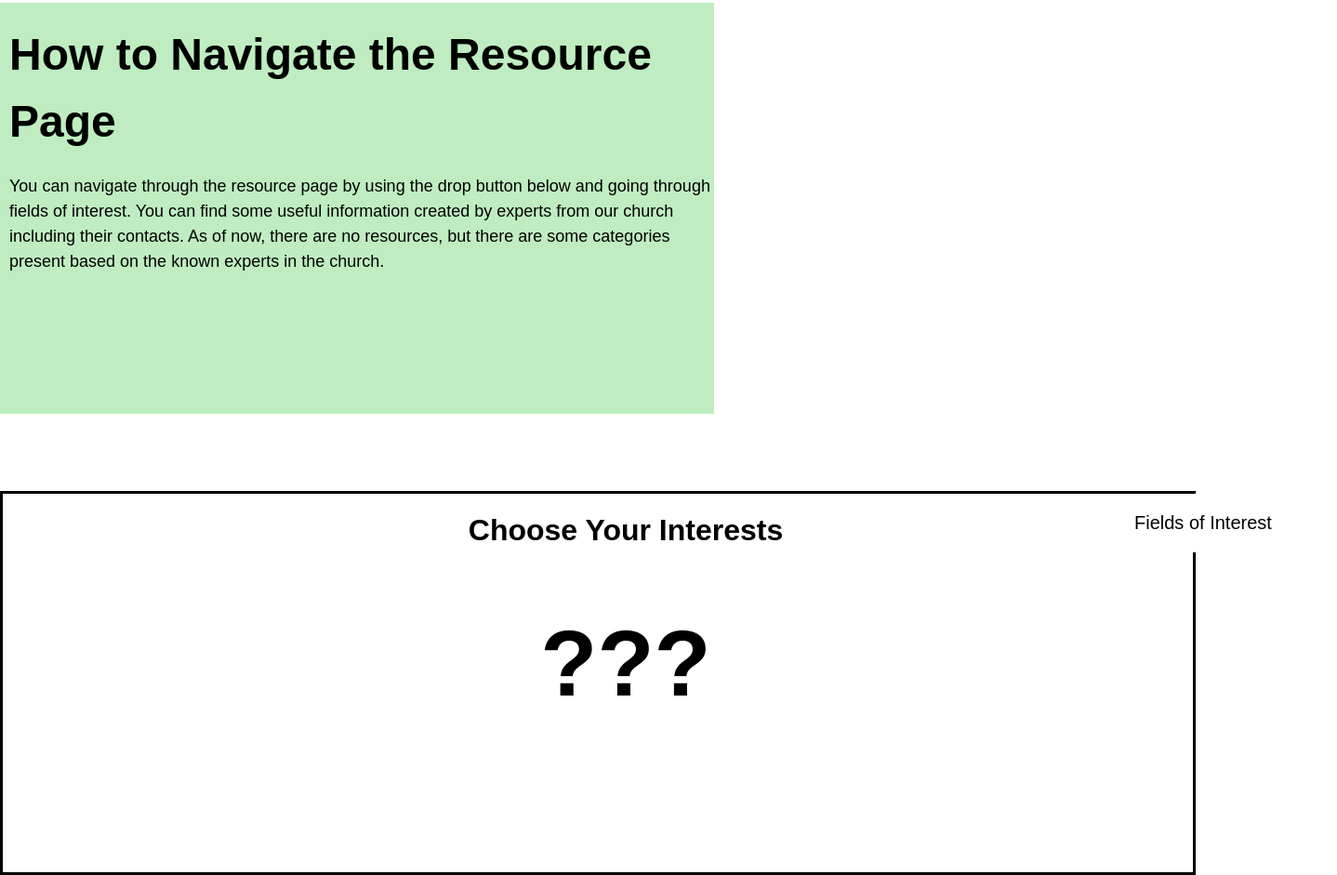
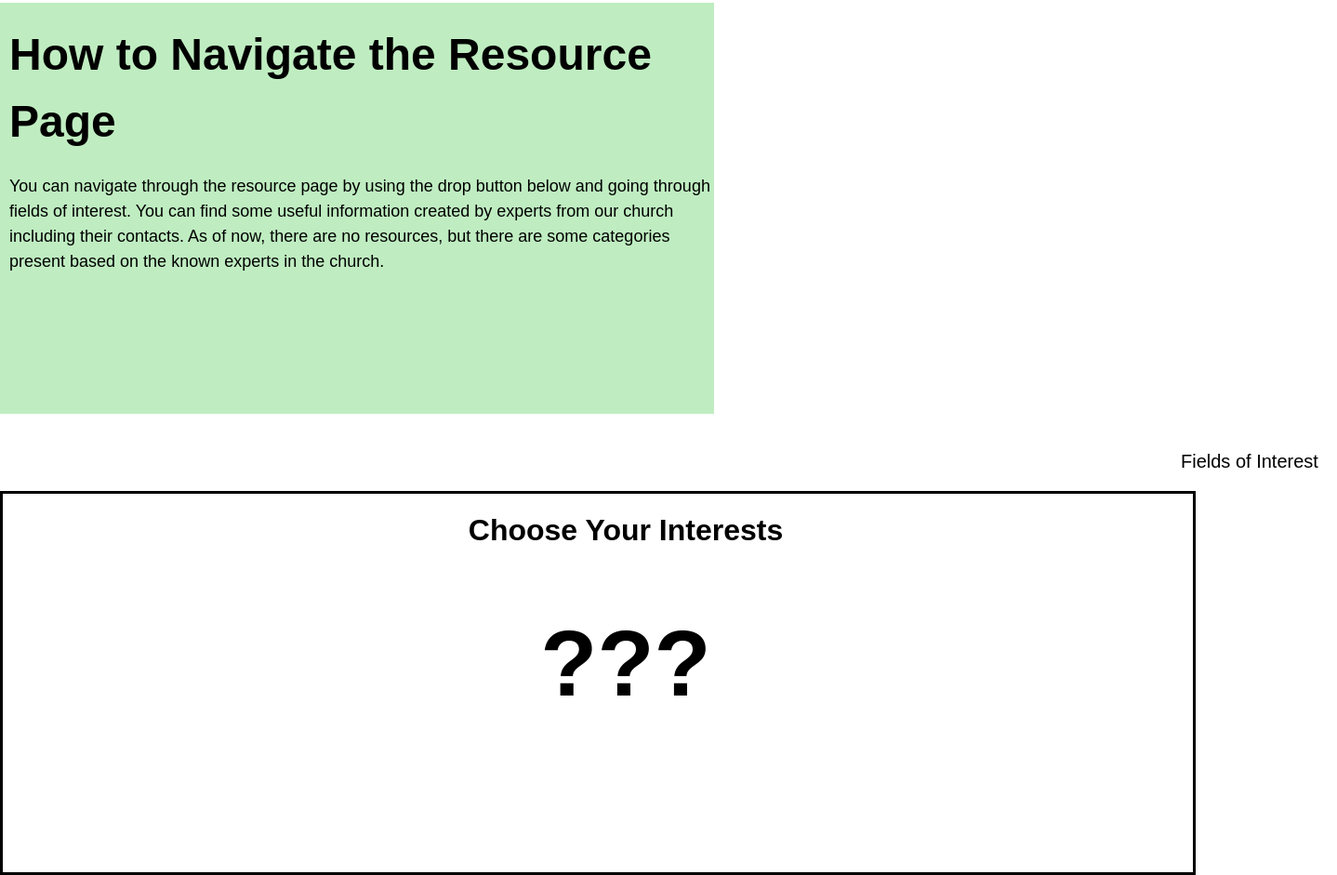
Before and after one commit to Rogenrien/TCKMinistryAlpha.github.io, a plain HTML site: page TCK Ministry Resources.html in a window 1280 px wide. Shown: the part 252-1193 px from the top of the page at 93% size, 1438 px wide, since content can reach past the window. Drawn offline with Linux system fonts and the light colour scheme.

Commit message:
Update TCK Ministry Resources.html

```diff
--- a/TCK Ministry Resources.html
+++ b/TCK Ministry Resources.html
@@ -69,20 +69,21 @@
         color: black;
         padding: 20px;
         font-size: 20px;
+        cursor: pointer;
         border: none;
       }
       .dropdown{
         position: relative;
-        top: 66px;
-        left: 1200px;
+        left: 1250px;
         display: inline-block;
+        z-index: 2;
       }
       .dropdown-content{
         display: none;
         position: absolute;
         background-color: #f1f1f1;
         min-width: 160px;
-        box-shadow: 0px 8px 16px 0px rgba(0,0,0,0.2);
+        box-shadow: 0px 8px 16px 0px rgb(0,0,0,0.2);
         z-index: 1;
       }
       .dropdown-content a{
@@ -90,6 +91,7 @@
         padding: 12px 16px;
         text-decoration: none;
         display: block;
+        text-align: left;
       }
       .dropdown-content a:hover{
         background-color: #ddd;
@@ -107,6 +109,7 @@
         width: 100%;
         height: 100%;
         padding-bottom: 100px;
+        z-index: 1;
       }
       #resource-container-t{
         margin: auto;
```
